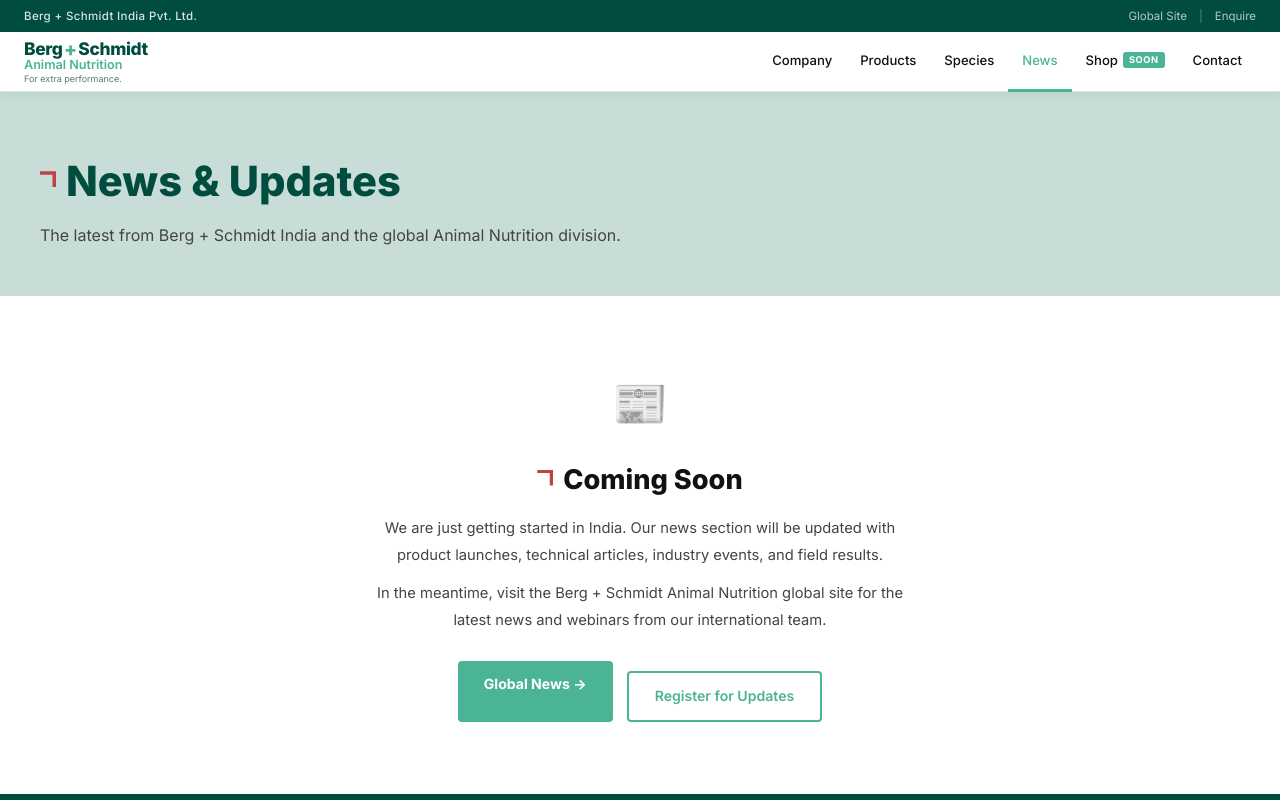
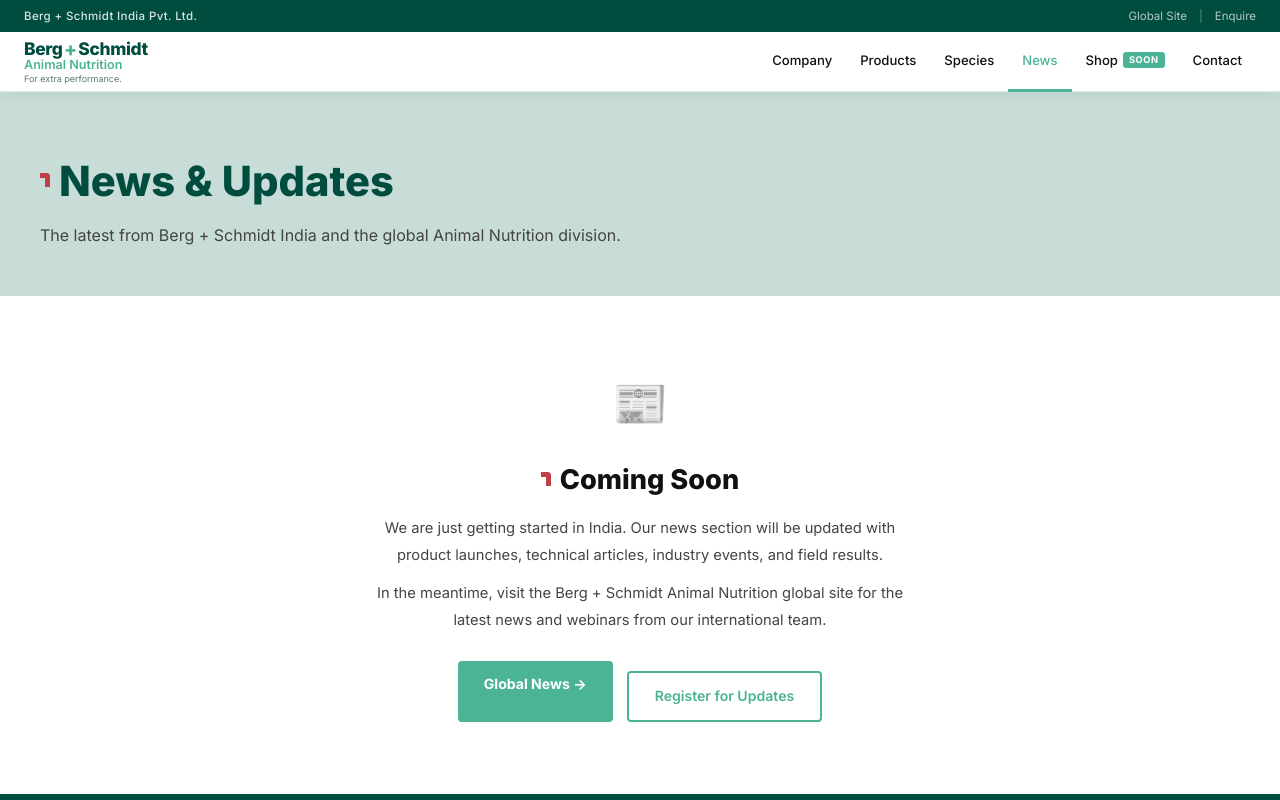
Before and after one commit to yash008-VHPL/bs-india-website, a React (Vite) app: page /news in a window 1280 px wide. Shown: the top 800 px of the page. Built offline with nearby package versions, Linux system fonts and the light colour scheme.

Commit message:
fix: accent mark — border+border-radius ribbon fold, matches global site

```diff
--- a/src/components/Accent.css
+++ b/src/components/Accent.css
@@ -1,22 +1,25 @@
+/*
+  Berg+Schmidt accent mark — matches the global site exactly.
+  Shape: thick ribbon folding over — top arm goes right, curves gently,
+  then drops down. Achieved with CSS borders + border-radius (NOT clip-path).
+
+  Technique: a small element with:
+  - border-top: thick coloured bar
+  - border-right: thick coloured bar
+  - border-radius on the top-right corner (the "fold")
+  - width/height control the arm lengths
+*/
 .bs-accent {
   display: inline-block;
-  width: 16px;
-  height: 16px;
-  min-width: 16px;
-  background: var(--accent-red);
-  /* Γ shape: top arm goes right, drops down on the right side — matches global site */
-  clip-path: polygon(0 0, 100% 0, 100% 100%, 78% 100%, 78% 22%, 0 22%);
-  margin-right: 10px;
+  width: 10px;
+  height: 14px;
+  border-top: 5px solid var(--accent-red);
+  border-right: 5px solid var(--accent-red);
+  border-radius: 0 4px 0 0;   /* gentle curve only on the fold corner */
+  margin-right: 9px;
   vertical-align: middle;
   position: relative;
-  top: -2px;
+  top: -1px;
   flex-shrink: 0;
+  box-sizing: border-box;
 }
-
-/* When used in a heading row, keep it aligned */
-.accent-heading {
-  display: flex;
-  align-items: center;
-  gap: 0;
-  flex-wrap: nowrap;
-}
--- a/src/pages/Company.css
+++ b/src/pages/Company.css
@@ -27,7 +27,7 @@
 .gl-card > p { font-size: .85rem; color: var(--text-mid); line-height: 1.75; margin-bottom: 14px; }
 .gl-list { display: flex; flex-direction: column; gap: 6px; }
 .gl-list li { font-size: .8rem; color: var(--text-mid); padding-left: 10px; border-left: 2px solid var(--green); line-height: 1.5; }
-.acc-green { display: inline-block; width: 16px; height: 16px; min-width: 16px; background: var(--green); clip-path: polygon(0 0,100% 0,100% 100%,78% 100%,78% 22%,0 22%); margin-right: 10px; vertical-align: middle; position: relative; top: -2px; }
+.acc-green { display: inline-block; width: 10px; height: 14px; border-top: 5px solid var(--green); border-right: 5px solid var(--green); border-radius: 0 4px 0 0; margin-right: 9px; vertical-align: middle; position: relative; top: -1px; flex-shrink: 0; box-sizing: border-box; }
 .pillars-grid { display: grid; grid-template-columns: repeat(3,1fr); gap: 16px; }
 .pillar-card { background: rgba(255,255,255,.07); border: 1px solid rgba(255,255,255,.1); border-radius: 8px; padding: 22px 18px; transition: background .2s; }
 .pillar-card:hover { background: rgba(76,180,150,.18); }
```
